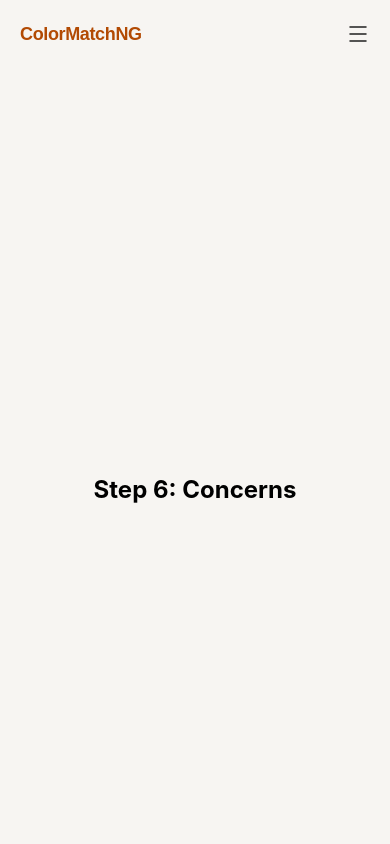
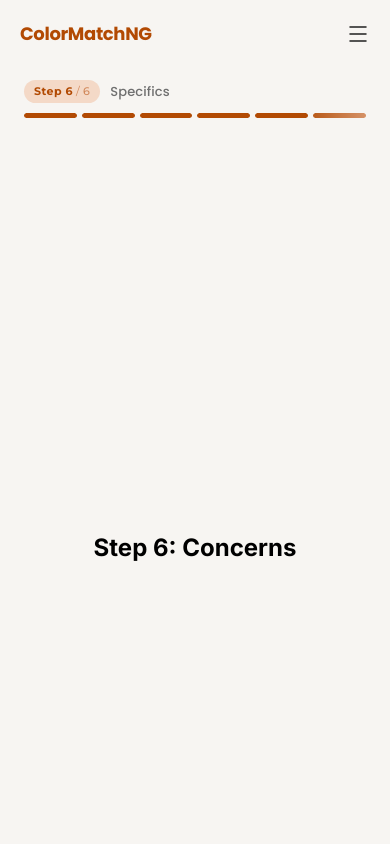
Before and after one commit to Ayotheg/ColorMatch-NG, a React (Vite) app: page /step6-concerns in a window 390 px wide. Shown: the top 844 px of the page. Built offline with nearby package versions, Linux system fonts and the light colour scheme.

Commit message:
Added ProgressBar

```diff
--- a/src/Layout.jsx
+++ b/src/Layout.jsx
@@ -1,11 +1,15 @@
 import { Outlet } from "react-router-dom";
 import NavBar from "./components/Navbar";
+import ProgressBar from "./components/ProgressBar";
+import Button from "./components/Button";
 
 function Layout() {
   return (
     <>
       <NavBar />
       <main className="flex-1 relative pb-24">
+        <ProgressBar />
+        <Button />
         <Outlet />
       </main>
     </>
--- /dev/null
+++ b/src/components/Button.jsx
@@ -0,0 +1,23 @@
+import { Link } from "react-router-dom";
+import { ArrowRight } from "lucide-react";
+
+function Button() {
+    return (
+        <>          {/* FIXED Call to action at bottom of screen */}
+      <div className="absolute bottom-8 left-0 right-0 px-6 sm:px-10 lg:px-20 z-50 pointer-events-auto">
+        <Link
+          to="../step1-room"
+          className="group flex items-center justify-center gap-3 bg-primary text-white hover:bg-primary-hover active:scale-95 transition-all duration-300 ease-in-out rounded-full py-4 px-8 md:px-12 font-button font-medium w-full shadow-lg hover:shadow-xl md:text-lg overflow-hidden relative"
+        >
+          <span className="relative z-10 flex items-center gap-2">
+            Match my Color <ArrowRight size={20} className="stroke-2 group-hover:translate-x-1 transition-transform" />
+          </span>
+          <div className="absolute inset-0 bg-white/20 translate-y-full group-hover:translate-y-0 transition-transform duration-300 ease-in-out"></div>
+        </Link>
+      </div>
+</>
+
+     );
+}
+
+export default Button;
--- a/src/components/ProgressBar.jsx
+++ b/src/components/ProgressBar.jsx
@@ -0,0 +1,79 @@
+import { useLocation } from "react-router-dom";
+
+// Define the ordered step routes with labels
+const STEPS = [
+  { path: "/step1-room", label: "Room Type", step: 1 },
+  { path: "/step2-who-is-it", label: "User Profile", step: 2 },
+  { path: "/step3-color-in-mind", label: "Color Choice", step: 3 },
+  { path: "/step4-matching", label: "Color Matching", step: 4 },
+  { path: "/step5-paint-type", label: "Paint Finish", step: 5 },
+  { path: "/step6-concerns", label: "Specifics", step: 6 },
+];
+
+const TOTAL_STEPS = STEPS.length;
+
+// Routes where the progress bar should be completely hidden
+const HIDDEN_ROUTES = ["/"];
+
+function ProgressBar() {
+  const { pathname } = useLocation();
+
+  // Hide on Welcome page
+  if (HIDDEN_ROUTES.includes(pathname)) {
+    return null;
+  }
+
+  // Find the current step object
+  const currentStepObj = STEPS.find((s) => s.path === pathname);
+  const currentStep = currentStepObj ? currentStepObj.step : 0;
+  const currentLabel = currentStepObj ? currentStepObj.label : "";
+
+  // Don't render on non-step pages (loading, results, etc.)
+  if (!currentStepObj) {
+    return null;
+  }
+
+  return (
+    <div className="progress-bar-wrapper">
+      {/* Step label */}
+      <div className="progress-bar-header">
+        <span className="progress-step-indicator">
+          Step {currentStep}
+          <span className="progress-step-divider">/</span>
+          <span className="progress-step-total">{TOTAL_STEPS}</span>
+        </span>
+        <span className="progress-step-label">{currentLabel}</span>
+      </div>
+
+      {/* Segmented bar */}
+      <div className="progress-bar-track">
+        {STEPS.map((step) => {
+          const isCompleted = step.step < currentStep;
+          const isActive = step.step === currentStep;
+
+          return (
+            <div
+              key={step.step}
+              className={`progress-bar-segment ${
+                isCompleted
+                  ? "segment-completed"
+                  : isActive
+                  ? "segment-active"
+                  : "segment-upcoming"
+              }`}
+            >
+              <div
+                className="segment-fill"
+                style={{
+                  width: isCompleted ? "100%" : isActive ? "100%" : "0%",
+                }}
+              />
+            </div>
+          );
+        })}
+      </div>
+    </div>
+  );
+}
+
+export default ProgressBar;
--- a/src/index.css
+++ b/src/index.css
@@ -1,5 +1,5 @@
+@import url('https://fonts.googleapis.com/css2?family=Bricolage+Grotesque:wght@200;400;600;700;800&family=Inter:wght@100;200;300;400;500;600;700;800;900&family=Montserrat:wght@100;200;300;400;500;600;700;800;900&family=Poppins:wght@100;200;300;400;500;600;700;800;900&family=Sora:wght@100;200;300;400;500;600;700;800&display=swap');
 @import "tailwindcss";
-@import url('https://fonts.googleapis.com/css2?family=Bricolage+Grotesque:wght@200;400;600;700;800&family=Inter:wght@100;200;300;400;500;600;700;800;900&family=Montserrat:wght@100;200;300;400;500;600;700;800;900&family=Poppins:wght@100;200;300;400;500;600;700;800;900&family=Sora:wght@100;200;300;400;500;600;700;800&display=swap');
 
 @theme {
   /* Brand / Primary */
@@ -137,3 +137,113 @@
   height: 150px;
   background-color: #ccd7cd;
 }
+
+/* ─── Progress Bar ─── */
+
+.progress-bar-wrapper {
+  padding: 12px 24px 8px;
+  position: relative;
+  z-index: 10;
+}
+
+.progress-bar-header {
+  display: flex;
+  align-items: center;
+  gap: 10px;
+  margin-bottom: 10px;
+}
+
+.progress-step-indicator {
+  font-family: var(--font-button);
+  font-size: 11px;
+  font-weight: 700;
+  letter-spacing: 0.04em;
+  color: var(--color-primary);
+  background: var(--color-primary-soft);
+  padding: 3px 10px;
+  border-radius: 999px;
+  display: inline-flex;
+  align-items: center;
+  gap: 2px;
+}
+
+.progress-step-divider {
+  color: var(--color-primary-light);
+  margin: 0 1px;
+  font-weight: 400;
+}
+
+.progress-step-total {
+  color: var(--color-primary-light);
+  font-weight: 500;
+}
+
+.progress-step-label {
+  font-family: var(--font-heading);
+  font-size: 13px;
+  font-weight: 500;
+  color: var(--color-text-muted);
+  letter-spacing: 0.01em;
+}
+
+/* Segmented track */
+.progress-bar-track {
+  display: flex;
+  gap: 5px;
+  width: 100%;
+  align-items: center;
+}
+
+.progress-bar-segment {
+  flex: 1;
+  height: 5px;
+  border-radius: 999px;
+  background: var(--color-border);
+  overflow: hidden;
+  position: relative;
+  transition: background 0.3s ease;
+}
+
+.segment-fill {
+  height: 100%;
+  border-radius: 999px;
+  transition: width 0.5s cubic-bezier(0.4, 0, 0.2, 1);
+}
+
+/* Completed segments - solid primary */
+.segment-completed .segment-fill {
+  background: var(--color-primary);
+  width: 100% !important;
+}
+
+/* Active segment - animated gradient */
+.segment-active {
+  background: var(--color-primary-soft);
+}
+
+.segment-active .segment-fill {
+  background: linear-gradient(
+    90deg,
+    var(--color-primary) 0%,
+    var(--color-primary-light) 100%
+  );
+  animation: pulse-segment 2s ease-in-out infinite;
+}
+
+/* Upcoming segments */
+.segment-upcoming {
+  background: var(--color-border);
+}
+
+.segment-upcoming .segment-fill {
+  background: transparent;
+}
+
+@keyframes pulse-segment {
+  0%, 100% {
+    opacity: 1;
+  }
+  50% {
+    opacity: 0.65;
+  }
+}
--- a/src/screens/Welcome.jsx
+++ b/src/screens/Welcome.jsx
@@ -47,18 +47,6 @@ export default function Welcome() {
       </div>
 
 
-      {/* FIXED Call to action at bottom of screen */}
-      <div className="absolute bottom-8 left-0 right-0 px-6 sm:px-10 lg:px-20 z-50 pointer-events-auto">
-        <Link
-          to=""
-          className="group flex items-center justify-center gap-3 bg-primary text-white hover:bg-primary-hover active:scale-95 transition-all duration-300 ease-in-out rounded-full py-4 px-8 md:px-12 font-button font-medium w-full shadow-lg hover:shadow-xl md:text-lg overflow-hidden relative"
-        >
-          <span className="relative z-10 flex items-center gap-2">
-            Match my Color <ArrowRight size={20} className="stroke-2 group-hover:translate-x-1 transition-transform" />
-          </span>
-          <div className="absolute inset-0 bg-white/20 translate-y-full group-hover:translate-y-0 transition-transform duration-300 ease-in-out"></div>
-        </Link>
-      </div>
 
     </div>
   );
```
